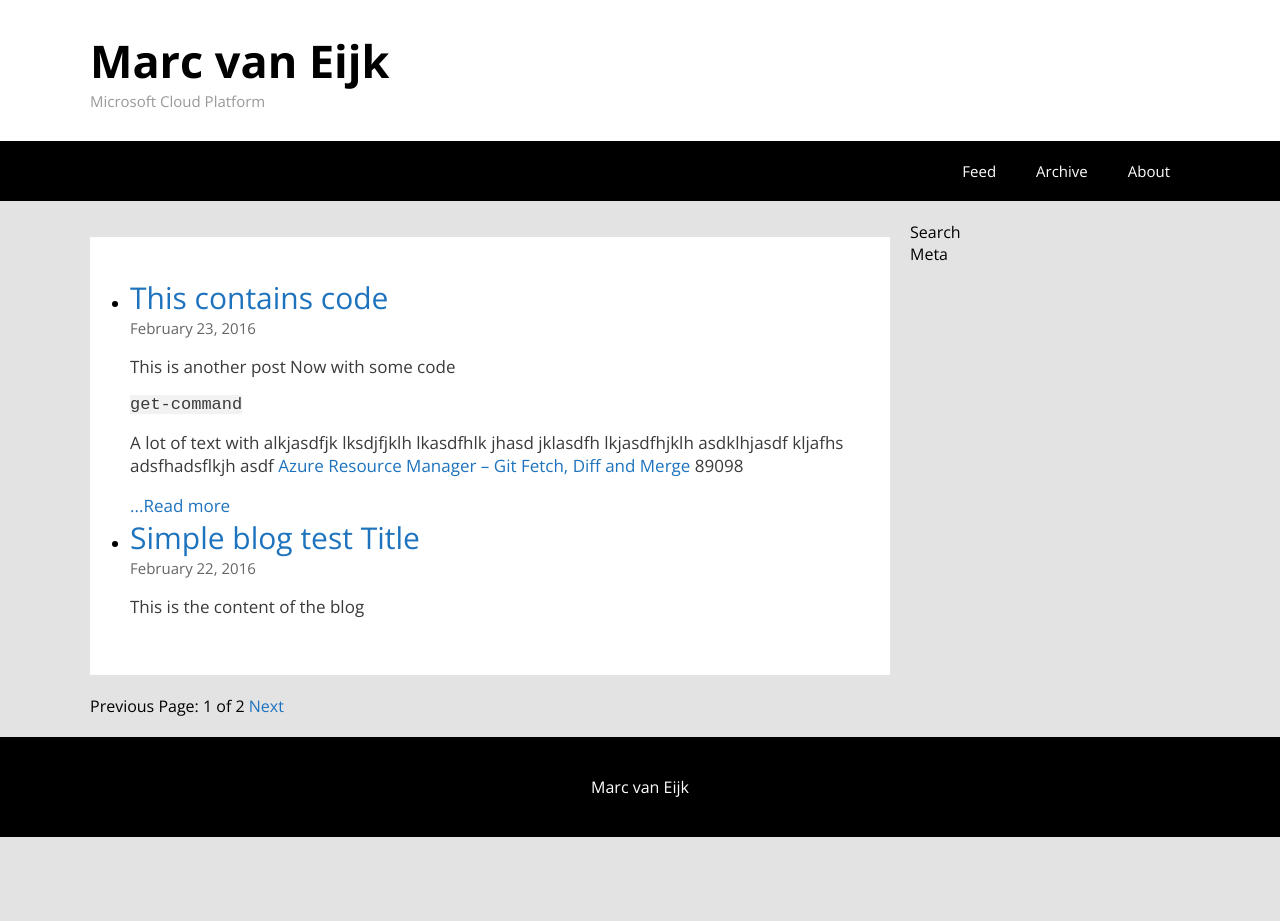
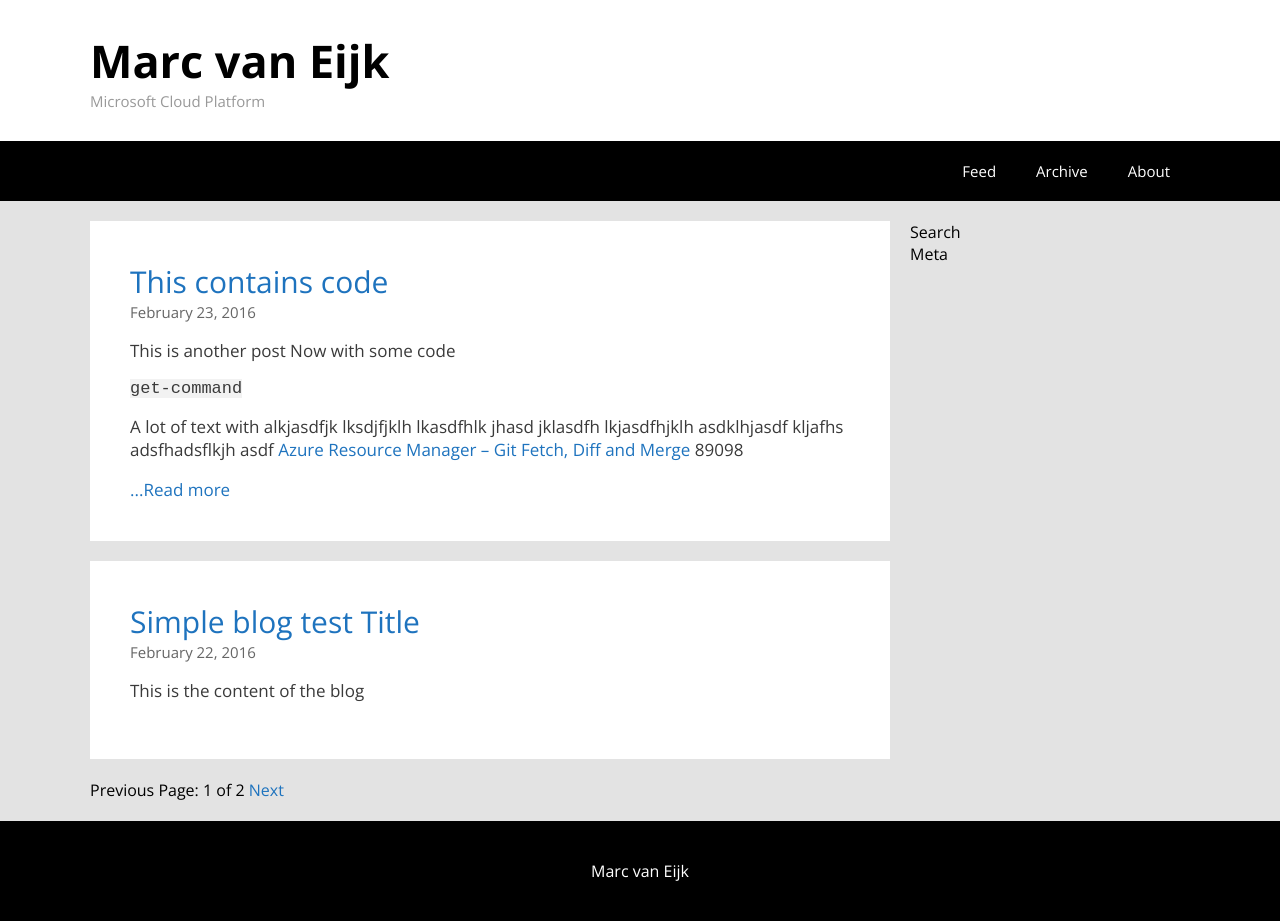
Before and after one commit to marcvaneijkdemo/marcvaneijkdemo.github.io, a Jekyll site: the page built from index.html, in a window 1280 px wide. Built offline with Jekyll 4.4.1, drawn with Linux system fonts in a browser that asks for light colours; the list of posts is cut into pages by our own code; before the commit the page ends 900 px from its top, so only the background shows below that.

Commit message:
Update index.html

```diff
--- a/index.html
+++ b/index.html
@@ -1,10 +1,10 @@
 ---
 layout: default
 ---
-<ul class="contentWrapper">
+<ul class="contentIndexUl">
 	{% for post in paginator.posts %}
 		<li>
-	    		<div class="contentIndexLi">
+	    		<div class="contentWrapper">
 	    			<a class="contentTitle" href="{{ post.url }}" title="{{ post.title }}">{{ post.title }}</a>
 	    			<div class="contentMeta">{{ post.date | date: "%B %d, %Y" }}</div>
 	    			<div class="content">
```
